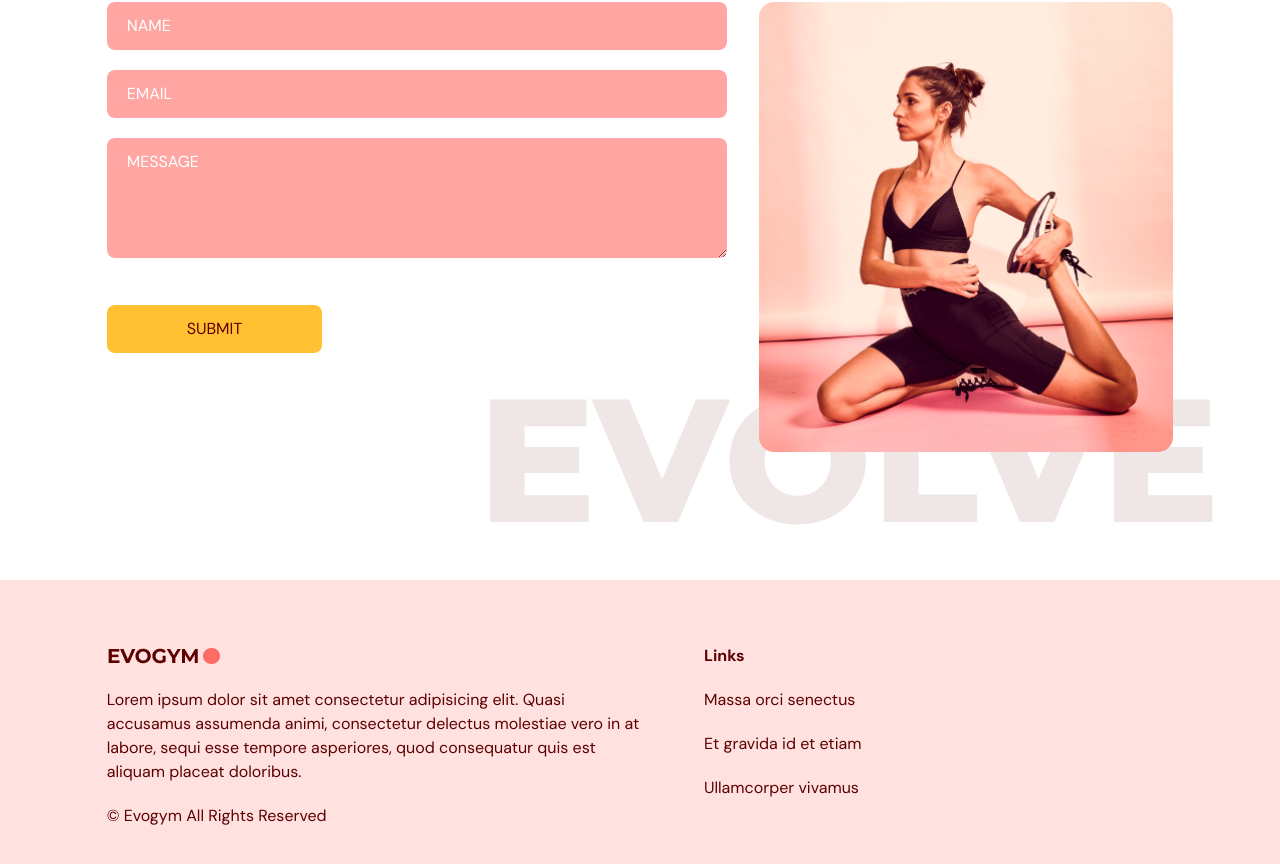
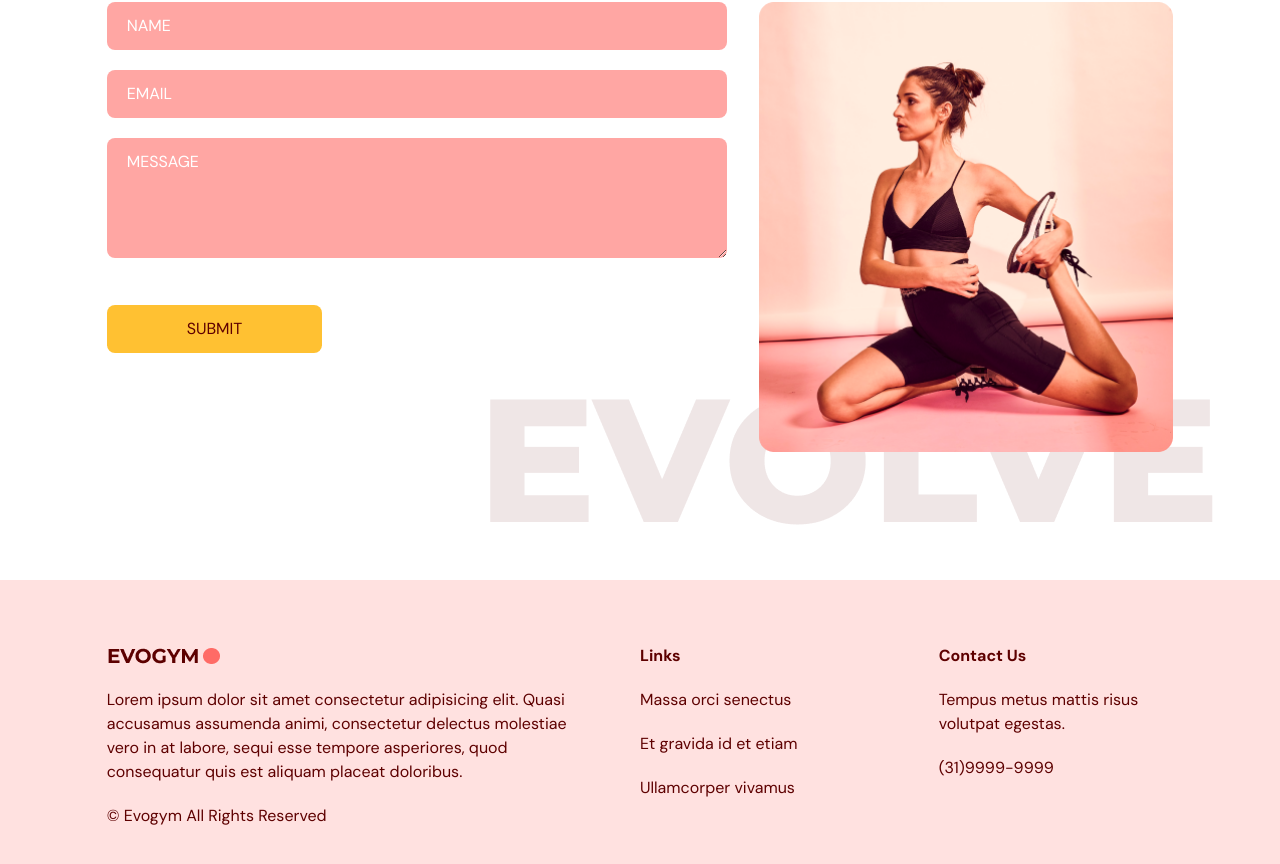
Before and after one commit to eduvinagre/react-typescript, a React app: page / in a window 1280 px wide. Shown: the part 2548-3412 px from the top of the page. Built offline with nearby package versions, Linux system fonts and the light colour scheme; the HTML template or start-up script is replaced by a standard one.

Commit message:
footer final commit

```diff
--- a/src/scenes/footer/index.tsx
+++ b/src/scenes/footer/index.tsx
@@ -22,7 +22,11 @@ const Footer = (props: Props) => {
           <p className="my-5">Et gravida id et etiam</p>
           <p>Ullamcorper vivamus</p>
         </div>
-        <div></div>
+        <div className="mt-16 basis-1/4 md:mt-0">
+          <h4 className="font-bold">Contact Us</h4>
+          <p className="my-5">Tempus metus mattis risus volutpat egestas.</p>
+          <p>(31)9999-9999</p>
+        </div>
       </div>
     </footer>
   );
```
